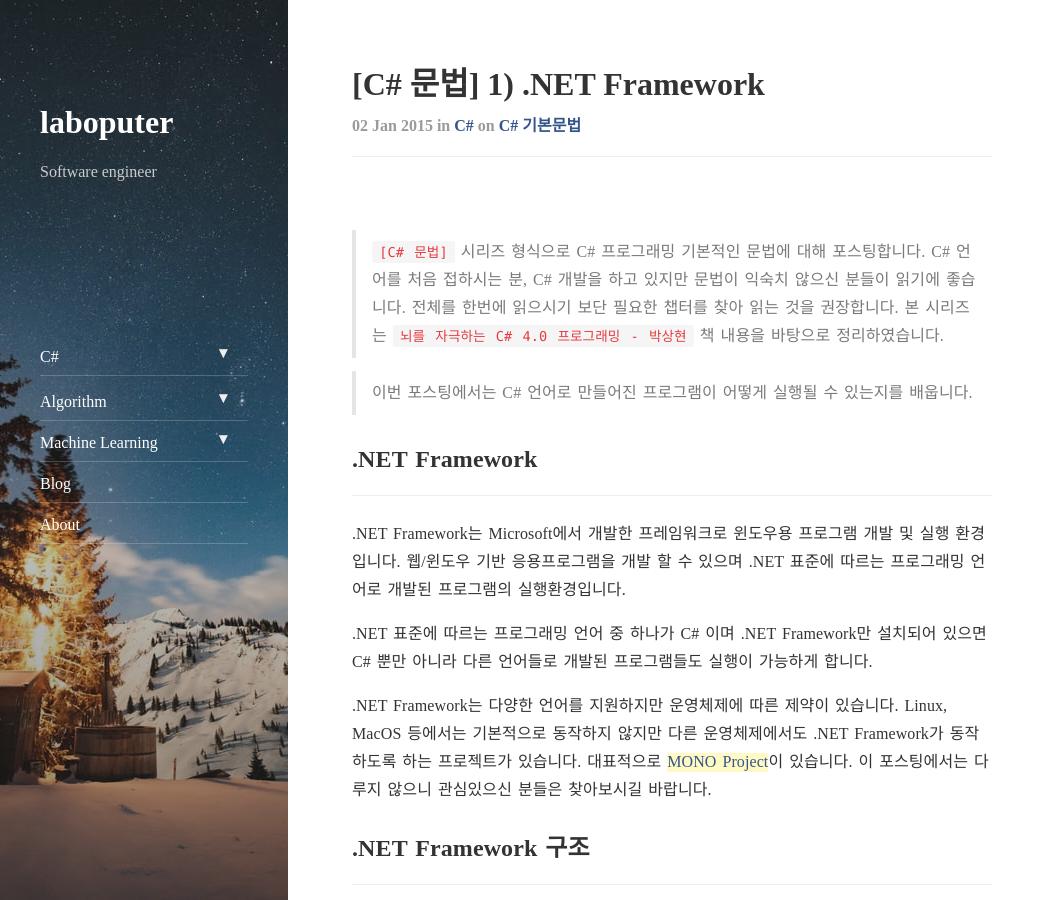
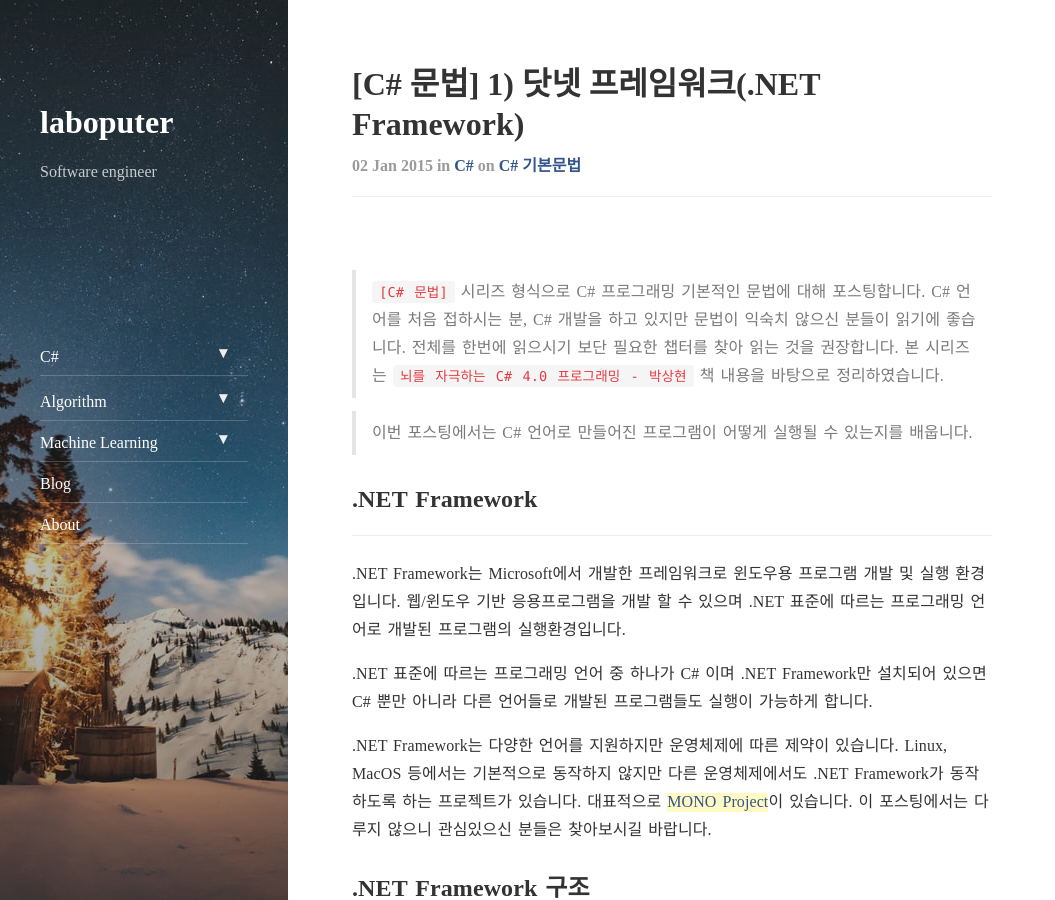
Before and after one commit to Laboputer/Laboputer.github.io, a Jekyll site: the page built from _posts/csharp-language/2015-01-02-dotnet framework.md, in a window 1280 px wide and 900 px high. Shown: the whole window, without its empty margins (0-1055 px from the left). Built offline with Jekyll 4.4.1, drawn with Linux system fonts in a browser that asks for light colours; nearby versions of some CDN libraries; comment, search, counter and statistics services are not loaded.

Commit message:
update post

```diff
--- a/_posts/csharp-language/2015-01-02-dotnet framework.md
+++ b/_posts/csharp-language/2015-01-02-dotnet framework.md
@@ -1,6 +1,6 @@
 ---
 layout: post
-title:  "[C# 문법] 1) .NET Framework"
+title:  "[C# 문법] 1) 닷넷 프레임워크(.NET Framework)"
 subtitle:   "dotent framework"
 categories: csharp
 tags: language
```
